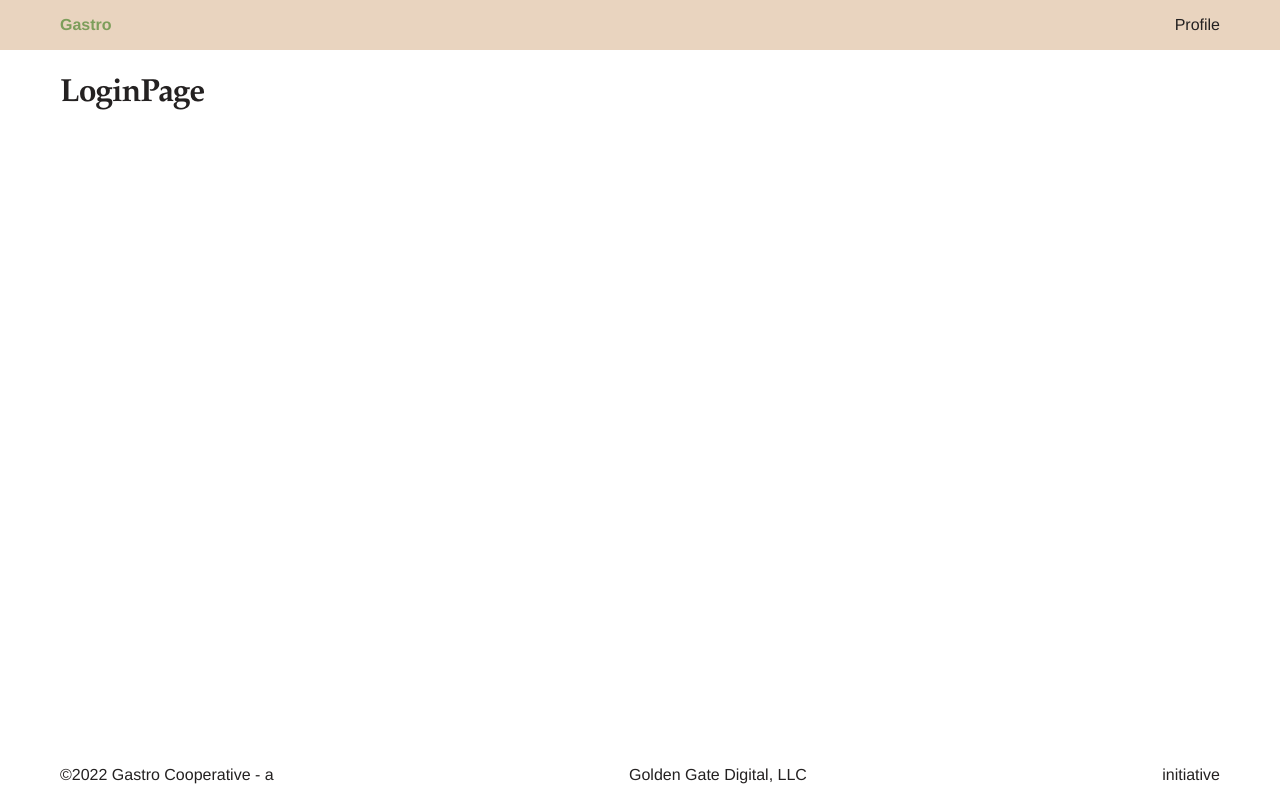
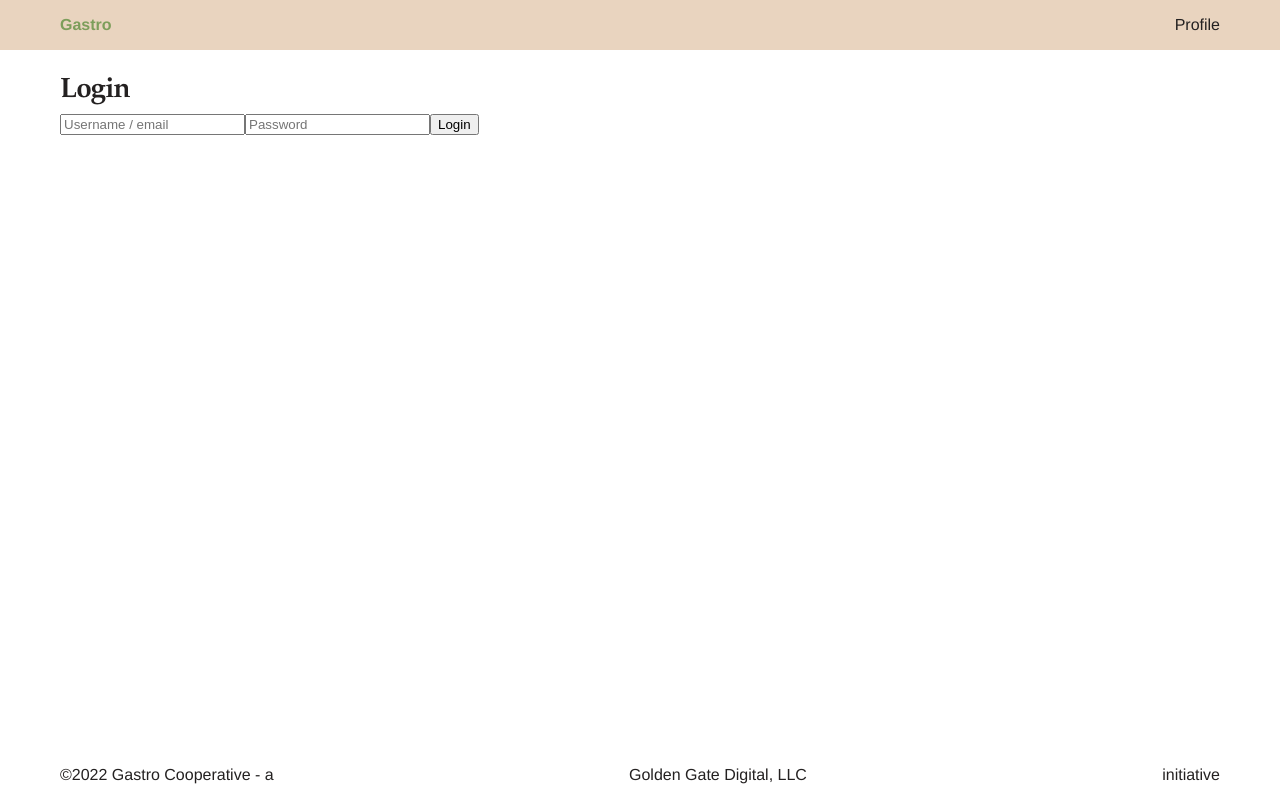
Before and after one commit to gastrowiki/gastro-web, a Next.js app: page /login in a window 1280 px wide. Built offline with nearby package versions, Linux system fonts and the light colour scheme.

Commit message:
properly send login requests

```diff
--- a/package.json
+++ b/package.json
@@ -21,6 +21,7 @@
     "sass": "^1.49.7"
   },
   "devDependencies": {
+    "@types/js-cookie": "^3.0.1",
     "@types/node": "17.0.10",
     "@types/react": "17.0.38",
     "eslint": "8.7.0",
--- a/pages/login.tsx
+++ b/pages/login.tsx
@@ -1,5 +1,7 @@
 import { NextPage } from "next";
 import Head from "next/head";
+
+import { LoginPanel } from 'auth'
 
 const LoginPage: NextPage = () => {
   return (
@@ -13,7 +15,7 @@ const LoginPage: NextPage = () => {
         <link rel="icon" href="/favicon.ico" />
       </Head>
 
-      <h1>LoginPage</h1>
+      <LoginPanel />
     </>
   );
 };
--- a/src/auth/index.ts
+++ b/src/auth/index.ts
@@ -1 +1,2 @@
 export { userCurrentUser } from './userContextProvider'
+export { default as LoginPanel } from './loginPanel'
--- a/src/auth/loginPanel.tsx
+++ b/src/auth/loginPanel.tsx
@@ -6,8 +6,8 @@ import { userCurrentUser } from 'auth'
 import { ILoginUser } from 'auth/auth.types'
 
 const LoginPanel = () => {
+  const router = useRouter();
   const { login } = userCurrentUser()
-  const router = useRouter();
   const { redirect } = router.query;
 
   const handleSubmit = async (credentials: ILoginUser) => {
@@ -27,6 +27,7 @@ const LoginPanel = () => {
         <h2>Login</h2>
         <Field type="text" name="username" placeholder="Username / email" />
         <Field type="password" name="password" placeholder="Password" />
+        <button type="submit">Login</button>
       </Form>
     </Formik>
   );
--- a/src/common/utils/server.ts
+++ b/src/common/utils/server.ts
@@ -1,8 +1,8 @@
 type MethodType = "GET" | "POST" | "PUT" | "DELETE";
 
-const serverRequest = <T>(method: MethodType, path: string, body?: any): Promise<T> =>
-  fetch(`${process.env.API_URL}/api/v1/${path}`, {
-    body,
+const serverRequest = async <T>(method: MethodType, path: string, body?: any) =>
+  fetch(`${process.env.NEXT_PUBLIC_API_URL}/api/v1${path}`, {
+    body: JSON.stringify(body),
     method,
     headers: {
       "Content-Type": "application/json",
@@ -14,4 +14,4 @@ export default {
   POST: <T>(path: string, body: any) => serverRequest<T>("POST", path, body),
   PUT: <T>(path: string, body: any) => serverRequest<T>("PUT", path, body),
   DELETE: (path: string) => serverRequest<boolean>("DELETE", path),
-}
+};
```
Also changed, not shown: 1 other file (tests, documents, lock files or other folders).
